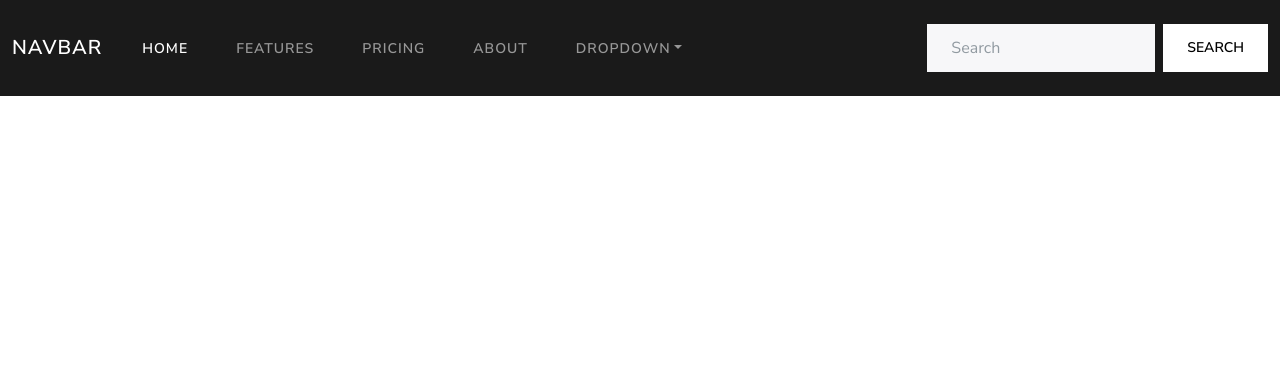
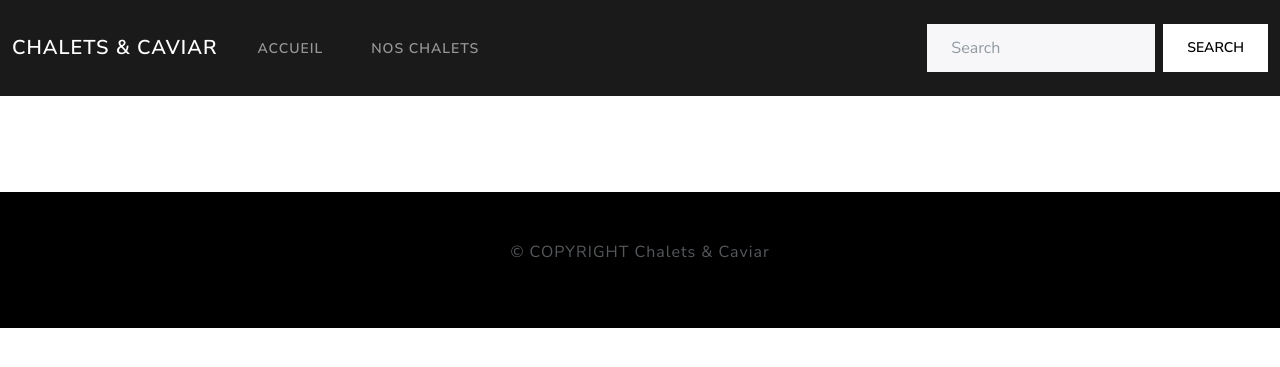
Before and after one commit to glerique/agence, a Symfony app: template templates/base.html.twig in a window 1280 px wide. Shown: the top 367 px of the page. Run offline with Twig, Linux system fonts and the light colour scheme; the template is opened without the code that fills it, so the values that code supplies are empty; some libraries are stand-ins or nearby versions.

Commit message:
Update views

```diff
--- a/templates/base.html.twig
+++ b/templates/base.html.twig
@@ -7,7 +7,7 @@
 			{% endblock %}
 		</title>
 		{# Run `composer require symfony/webpack-encore-bundle`
-								           and uncomment the following Encore helpers to start using Symfony UX #}
+																																						           and uncomment the following Encore helpers to start using Symfony UX #}
 		{% block stylesheets %}
 			{#{{ encore_entry_link_tags('app') }}#}
 			<link rel="stylesheet" href="https://bootswatch.com/5/lux/bootstrap.min.css">
@@ -18,12 +18,28 @@
 			{#{{ encore_entry_script_tags('app') }}#}
 			<script src="https://cdn.jsdelivr.net/npm/@popperjs/core@2.9.2/dist/umd/popper.min.js" integrity="sha384-IQsoLXl5PILFhosVNubq5LC7Qb9DXgDA9i+tQ8Zj3iwWAwPtgFTxbJ8NT4GN1R8p" crossorigin="anonymous"></script>
 			<script src="https://cdn.jsdelivr.net/npm/bootstrap@5.0.2/dist/js/bootstrap.min.js" integrity="sha384-cVKIPhGWiC2Al4u+LWgxfKTRIcfu0JTxR+EQDz/bgldoEyl4H0zUF0QKbrJ0EcQF" crossorigin="anonymous"></script>
+
+
 		{% endblock %}
 	</head>
 	<body>
 		{% include "shared/_navbar.html.twig"%}
-		<div class="container pt-5"> {% block body %}{% endblock %}
-			</div>
+		<div class="container pt-5">
+			{% for label, messages in app.flashes %}
+				<div class="alert alert-{{label}}">
+					{% for message in messages %}
+						<p>{{message}}</p>
+					{% endfor %}
+				</div>
 
-		</body>
-	</html>
+			{% endfor %}
+
+			{% block body %}{% endblock %}
+
+			<script src="/js/jquery.min.js"></script>
+			<script src="/js/chalet.js"></script>
+
+		</div>
+		{% include "shared/_footer.html.twig" %}
+	</body>
+</html>
--- a/templates/shared/_navbar.html.twig
+++ b/templates/shared/_navbar.html.twig
@@ -1,6 +1,6 @@
 <nav class="navbar navbar-expand-lg navbar-dark bg-primary">
 	<div class="container-fluid">
-		<a class="navbar-brand" href="#">Navbar</a>
+		<a class="navbar-brand" href="#">Chalets & Caviar</a>
 		<button class="navbar-toggler" type="button" data-bs-toggle="collapse" data-bs-target="#navbarColor01" aria-controls="navbarColor01" aria-expanded="false" aria-label="Toggle navigation">
 			<span class="navbar-toggler-icon"></span>
 		</button>
@@ -8,28 +8,12 @@
 		<div class="collapse navbar-collapse" id="navbarColor01">
 			<ul class="navbar-nav me-auto">
 				<li class="nav-item">
-					<a class="nav-link active" href="#">Home
+					<a class="nav-link" href="{{path('homepage') }}">Accueil
 						<span class="visually-hidden">(current)</span>
 					</a>
 				</li>
 				<li class="nav-item">
-					<a class="nav-link" href="#">Features</a>
-				</li>
-				<li class="nav-item">
-					<a class="nav-link" href="#">Pricing</a>
-				</li>
-				<li class="nav-item">
-					<a class="nav-link" href="#">About</a>
-				</li>
-				<li class="nav-item dropdown">
-					<a class="nav-link dropdown-toggle" data-bs-toggle="dropdown" href="#" role="button" aria-haspopup="true" aria-expanded="false">Dropdown</a>
-					<div class="dropdown-menu">
-						<a class="dropdown-item" href="#">Action</a>
-						<a class="dropdown-item" href="#">Another action</a>
-						<a class="dropdown-item" href="#">Something else here</a>
-						<div class="dropdown-divider"></div>
-						<a class="dropdown-item" href="#">Separated link</a>
-					</div>
+					<a class="nav-link" href="{{ path('chalets_index')}}">Nos Chalets</a>
 				</li>
 			</ul>
 			<form class="d-flex">
```
Also changed, not shown: templates/home/index.html.twig (+4 -12 lines).
